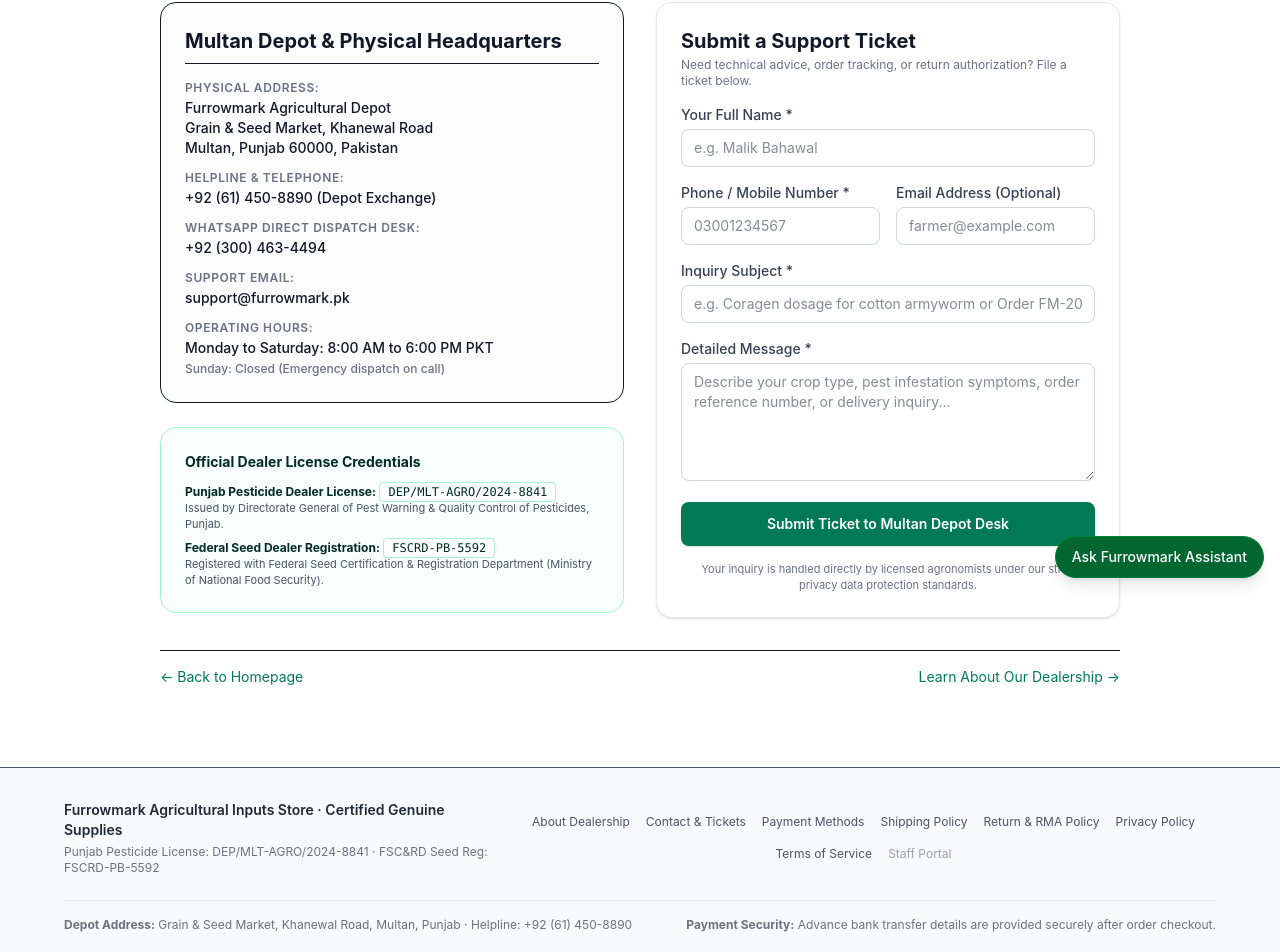
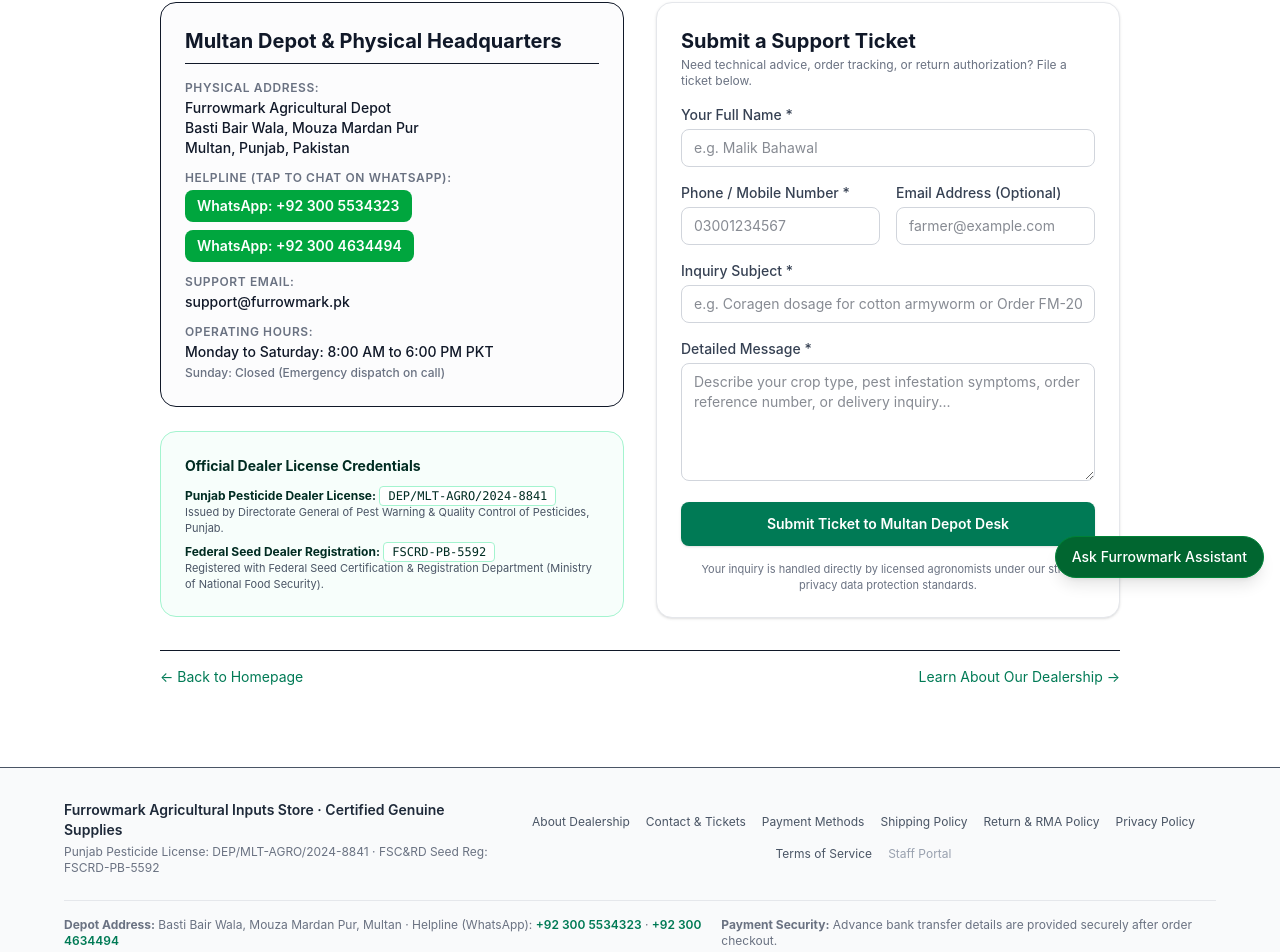
Before and after one commit to Asadobhaya/Furrowmark, a Next.js app: page /contact in a window 1280 px wide. Shown: the part 206-1158 px from the top of the page. Built offline with nearby package versions, Linux system fonts and the light colour scheme.

Commit message:
fix(contact): update depot address and add direct WhatsApp links for helpline numbers

```diff
--- a/src/app/about/page.tsx
+++ b/src/app/about/page.tsx
@@ -108,7 +108,10 @@
       <section className="bg-gray-50 border border-gray-200 rounded-2xl p-6 text-sm text-gray-700 space-y-3">
         <h3 className="font-bold text-gray-900 text-base">Visit Our Multan Depot</h3>
         <p>
-          Farmers, corporate growers, and agronomists are welcome to visit our physical facility at Grain & Seed Market, Khanewal Road, Multan, Punjab.
+          Farmers, corporate growers, and agronomists are welcome to visit our physical facility at Basti Bair Wala, Mouza Mardan Pur, Multan. Helpline (WhatsApp):{" "}
+          <a href="https://wa.me/923005534323" target="_blank" rel="noopener noreferrer" className="text-emerald-700 font-semibold hover:underline">+92 300 5534323</a>
+          {" · "}
+          <a href="https://wa.me/923004634494" target="_blank" rel="noopener noreferrer" className="text-emerald-700 font-semibold hover:underline">+92 300 4634494</a>
         </p>
         <div className="flex flex-wrap gap-4 pt-1">
           <Link
--- a/src/app/contact/page.tsx
+++ b/src/app/contact/page.tsx
@@ -68,28 +68,34 @@
                 <p className="font-medium text-gray-900 mt-0.5">
                   Furrowmark Agricultural Depot
                   <br />
-                  Grain & Seed Market, Khanewal Road
+                  Basti Bair Wala, Mouza Mardan Pur
                   <br />
-                  Multan, Punjab 60000, Pakistan
+                  Multan, Punjab, Pakistan
                 </p>
               </div>
 
               <div>
                 <p className="text-xs font-semibold text-gray-500 uppercase tracking-wider">
-                  Helpline & Telephone:
+                  Helpline (Tap to chat on WhatsApp):
                 </p>
-                <p className="font-medium text-gray-900 mt-0.5">
-                  +92 (61) 450-8890 (Depot Exchange)
-                </p>
-              </div>
-
-              <div>
-                <p className="text-xs font-semibold text-gray-500 uppercase tracking-wider">
-                  WhatsApp Direct Dispatch Desk:
-                </p>
-                <p className="font-medium text-gray-900 mt-0.5">
-                  +92 (300) 463-4494
-                </p>
+                <div className="flex flex-col gap-2 mt-1">
+                  <a
+                    href="https://wa.me/923005534323"
+                    target="_blank"
+                    rel="noopener noreferrer"
+                    className="inline-flex items-center gap-2 w-fit bg-green-600 hover:bg-green-700 text-white font-semibold px-3 py-1.5 rounded-lg transition"
+                  >
+                    WhatsApp: +92 300 5534323
+                  </a>
+                  <a
+                    href="https://wa.me/923004634494"
+                    target="_blank"
+                    rel="noopener noreferrer"
+                    className="inline-flex items-center gap-2 w-fit bg-green-600 hover:bg-green-700 text-white font-semibold px-3 py-1.5 rounded-lg transition"
+                  >
+                    WhatsApp: +92 300 4634494
+                  </a>
+                </div>
               </div>
 
               <div>
--- a/src/app/layout.tsx
+++ b/src/app/layout.tsx
@@ -84,7 +84,24 @@
           {/* Secure Payment and Depot Information Footer */}
           <div className="max-w-6xl mx-auto border-t border-gray-200 pt-4 text-xs text-gray-500 flex flex-col md:flex-row items-start md:items-center justify-between gap-2">
             <p>
-              <strong>Depot Address:</strong> Grain & Seed Market, Khanewal Road, Multan, Punjab · Helpline: +92 (61) 450-8890
+              <strong>Depot Address:</strong> Basti Bair Wala, Mouza Mardan Pur, Multan · Helpline (WhatsApp):{" "}
+              <a
+                href="https://wa.me/923005534323"
+                target="_blank"
+                rel="noopener noreferrer"
+                className="text-emerald-700 font-semibold hover:underline"
+              >
+                +92 300 5534323
+              </a>
+              {" · "}
+              <a
+                href="https://wa.me/923004634494"
+                target="_blank"
+                rel="noopener noreferrer"
+                className="text-emerald-700 font-semibold hover:underline"
+              >
+                +92 300 4634494
+              </a>
             </p>
             <p>
               <strong>Payment Security:</strong> Advance bank transfer details are provided securely after order checkout.
--- a/src/app/page.tsx
+++ b/src/app/page.tsx
@@ -243,7 +243,7 @@
               Need Field Advisory or Bulk Consignment Dispatch?
             </h2>
             <p className="text-gray-300 text-xs md:text-sm max-w-2xl leading-relaxed">
-              Visit our physical depot at Grain & Seed Market, Multan, or file a support ticket for crop dosage advisory, bulk commercial seed bookings, and Goods Transport (Biltee) logistics.
+              Visit our physical depot at Basti Bair Wala, Mouza Mardan Pur, Multan, or file a support ticket for crop dosage advisory, bulk commercial seed bookings, and Goods Transport (Biltee) logistics.
             </p>
           </div>
 
--- a/src/app/return-policy/page.tsx
+++ b/src/app/return-policy/page.tsx
@@ -96,7 +96,7 @@
             <Link href="/contact" className="text-emerald-700 font-semibold hover:underline">
               furrowmark.pk/contact
             </Link>{" "}
-            or contact our Multan desk via WhatsApp at <strong>+92 (300) 463-4494</strong>. Quote your Public Order Reference (e.g. FM-2026-XXXX-XXXX).
+            or contact our Multan desk via WhatsApp at <a href="https://wa.me/923004634494" target="_blank" rel="noopener noreferrer" className="font-bold text-emerald-700 hover:underline">+92 300 4634494</a> or <a href="https://wa.me/923005534323" target="_blank" rel="noopener noreferrer" className="font-bold text-emerald-700 hover:underline">+92 300 5534323</a>. Quote your Public Order Reference (e.g. FM-2026-XXXX-XXXX).
           </p>
           <p>
             <strong>Step 2: Submit Verification Evidence.</strong> Provide clear photos of the courier shipping label, the damaged area or wrong SKU, and the printed lot/batch number on the pack.
--- a/src/app/terms/page.tsx
+++ b/src/app/terms/page.tsx
@@ -30,7 +30,7 @@
           Federal Seed Certification Registration: <strong>FSCRD-PB-5592</strong> (FSC&RD, Ministry of National Food Security & Research, Government of Pakistan).
         </p>
         <p>
-          Registered Depot: Grain & Seed Market, Khanewal Road, Multan, Punjab, Pakistan.
+          Registered Depot: Basti Bair Wala, Mouza Mardan Pur, Multan, Punjab, Pakistan.
         </p>
       </div>
 
```
